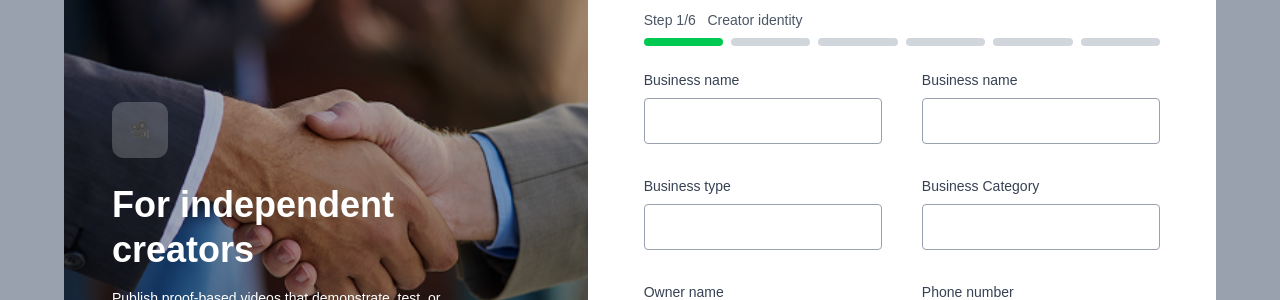
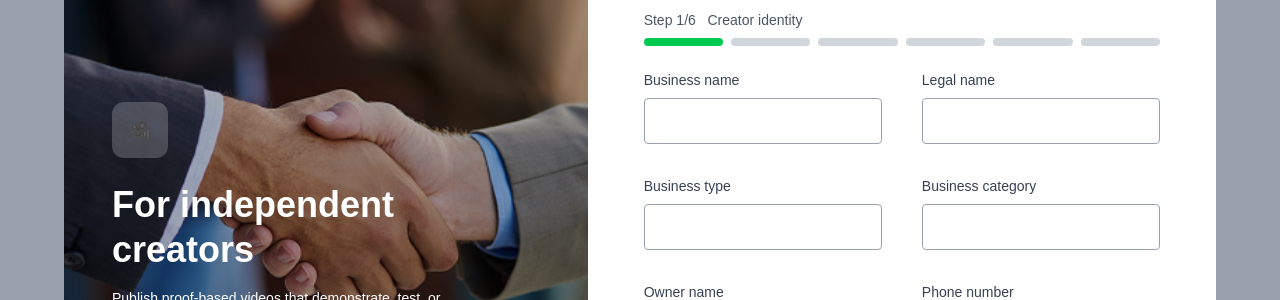
Before and after one commit to yuvaraj-io/verifiad, a Next.js app: page /signup in a window 1280 px wide. Both pictures are taken after a click on the button "Businesses". Shown: the part 244-544 px from the top of the page. Built offline with nearby package versions, Linux system fonts and the light colour scheme; no server answers.

Commit message:
step 1 validations

```diff
--- a/components/signup/SignupLayout.tsx
+++ b/components/signup/SignupLayout.tsx
@@ -25,6 +25,15 @@ export type CreatorVerification = {
   previewUrl?: string;
 };
 
+export type BusinessForm = {
+  businessName: string;
+  legalName: string;
+  businessType: string;
+  category: string;
+  ownerName: string;
+  phone: string;
+};
+
 export default function SignupLayout() {
   const [role, setRole] = useState<Role>("creator");
   const [step, setStep] = useState(1);
@@ -41,6 +50,15 @@ export default function SignupLayout() {
   const [creatorContact, setCreatorContact] =
   useState<CreatorContact>({
     email: "",
+    phone: "",
+  });
+
+  const [businessForm, setBusinessForm] = useState<BusinessForm>({
+  businessName: "",
+  legalName: "",
+  businessType: "",
+  category: "",
+  ownerName: "",
   phone: "",
 });
 
@@ -125,6 +143,8 @@ export default function SignupLayout() {
               setCreatorVerification={setCreatorVerification}
               creatorContact={creatorContact}
               setCreatorContact={setCreatorContact}
+              businessForm={businessForm}
+              setBusinessForm={setBusinessForm}
               finish={finish}
             />
           </div>
--- a/components/signup/StepRenderer.tsx
+++ b/components/signup/StepRenderer.tsx
@@ -13,6 +13,7 @@ import {
   CreatorVerification,
   CreatorContact,
   Role,
+  BusinessForm
 } from "./SignupLayout";
 
 export default function StepRenderer({
@@ -27,6 +28,8 @@ export default function StepRenderer({
   creatorContact,
   setCreatorContact,
   finish,
+  businessForm,
+  setBusinessForm
 }: {
   role: Role;
   step: number;
@@ -39,6 +42,8 @@ export default function StepRenderer({
   creatorContact: CreatorContact;
   setCreatorContact: (v: CreatorContact) => void;
   finish: () => void;
+  businessForm:BusinessForm,
+  setBusinessForm: (v: BusinessForm) => void;
 }) {
   if (role === "creator") {
     if (step === 1)
@@ -103,7 +108,10 @@ export default function StepRenderer({
   }
   if(role === "business"){
     if(step === 1){
-      return <BusinessStep1 onNext={onNext}/>
+      return <BusinessStep1
+      values={businessForm}
+        onChange={setBusinessForm}
+      onNext={onNext}/>
     }
   }
 
--- a/components/signup/steps/business/Step1.tsx
+++ b/components/signup/steps/business/Step1.tsx
@@ -1,85 +1,121 @@
 "use client";
 
+import { useMemo, useState } from "react";
+import { BusinessForm } from "../../SignupLayout";
+
+type Errors = Partial<Record<keyof BusinessForm, string>>;
+
 export default function BusinessStep1({
+  values,
+  onChange,
   onNext,
 }: {
+  values: BusinessForm;
+  onChange: (v: BusinessForm) => void;
   onNext: () => void;
 }) {
+  const [attempted, setAttempted] = useState(false);
+
+  const errors: Errors = useMemo(() => {
+    const e: Errors = {};
+
+    if (!values.businessName.trim()) e.businessName = "Required";
+    if (!values.legalName.trim()) e.legalName = "Required";
+    if (!values.businessType.trim()) e.businessType = "Required";
+    if (!values.category.trim()) e.category = "Required";
+    if (!values.ownerName.trim()) e.ownerName = "Required";
+
+    if (!/^[6-9][0-9]{9}$/.test(values.phone)) {
+      e.phone = "Enter valid 10-digit mobile number";
+    }
+
+    return e;
+  }, [values]);
+
+  const isValid = Object.keys(errors).length === 0;
+
+  const handleNext = () => {
+    setAttempted(true);
+    if (!isValid) return;
+    onNext();
+  };
+
+  const inputClass = (err?: string) =>
+    `w-full rounded border px-4 py-3 text-sm outline-none ${
+      attempted && err ? "border-red-500" : "border-gray-400 focus:border-purple-500"
+    }`;
+
   return (
     <div className="flex h-full flex-col justify-between">
-      {/* Form */}
       <div className="grid grid-cols-2 gap-x-10 gap-y-8">
-        {/* Business name */}
-        <div>
-          <label className="mb-2 block text-sm text-gray-700">
-            Business name
-          </label>
+        <Field label="Business name" error={attempted && errors.businessName}>
           <input
-            type="text"
-            className="w-full rounded border border-gray-400 px-4 py-3 text-sm outline-none focus:border-purple-500"
+            className={inputClass(errors.businessName)}
+            value={values.businessName}
+            onChange={(e) =>
+              onChange({ ...values, businessName: e.target.value })
+            }
           />
-        </div>
+        </Field>
 
-        {/* Business name (second column as shown) */}
-        <div>
-          <label className="mb-2 block text-sm text-gray-700">
-            Business name
-          </label>
+        <Field label="Legal name" error={attempted && errors.legalName}>
           <input
-            type="text"
-            className="w-full rounded border border-gray-400 px-4 py-3 text-sm outline-none focus:border-purple-500"
+            className={inputClass(errors.legalName)}
+            value={values.legalName}
+            onChange={(e) =>
+              onChange({ ...values, legalName: e.target.value })
+            }
           />
-        </div>
+        </Field>
 
-        {/* Business type */}
-        <div>
-          <label className="mb-2 block text-sm text-gray-700">
-            Business type
-          </label>
+        <Field label="Business type" error={attempted && errors.businessType}>
           <input
-            type="text"
-            className="w-full rounded border border-gray-400 px-4 py-3 text-sm outline-none focus:border-purple-500"
+            className={inputClass(errors.businessType)}
+            value={values.businessType}
+            onChange={(e) =>
+              onChange({ ...values, businessType: e.target.value })
+            }
           />
-        </div>
+        </Field>
 
-        {/* Business category */}
-        <div>
-          <label className="mb-2 block text-sm text-gray-700">
-            Business Category
-          </label>
+        <Field label="Business category" error={attempted && errors.category}>
           <input
-            type="text"
-            className="w-full rounded border border-gray-400 px-4 py-3 text-sm outline-none focus:border-purple-500"
+            className={inputClass(errors.category)}
+            value={values.category}
+            onChange={(e) =>
+              onChange({ ...values, category: e.target.value })
+            }
           />
-        </div>
+        </Field>
 
-        {/* Owner name */}
-        <div>
-          <label className="mb-2 block text-sm text-gray-700">
-            Owner name
-          </label>
+        <Field label="Owner name" error={attempted && errors.ownerName}>
           <input
-            type="text"
-            className="w-full rounded border border-gray-400 px-4 py-3 text-sm outline-none focus:border-purple-500"
+            className={inputClass(errors.ownerName)}
+            value={values.ownerName}
+            onChange={(e) =>
+              onChange({ ...values, ownerName: e.target.value })
+            }
           />
-        </div>
+        </Field>
 
-        {/* Phone number */}
-        <div>
-          <label className="mb-2 block text-sm text-gray-700">
-            Phone number
-          </label>
+        <Field label="Phone number" error={attempted && errors.phone}>
           <input
-            type="tel"
-            className="w-full rounded border border-gray-400 px-4 py-3 text-sm outline-none focus:border-purple-500"
+            className={inputClass(errors.phone)}
+            value={values.phone}
+            maxLength={10}
+            onChange={(e) =>
+              onChange({
+                ...values,
+                phone: e.target.value.replace(/\D/g, ""),
+              })
+            }
           />
-        </div>
+        </Field>
       </div>
 
-      {/* Next Button */}
       <div className="flex justify-end pt-10">
         <button
-          onClick={onNext}
+          onClick={handleNext}
           className="rounded bg-purple-600 px-10 py-3 text-white"
         >
           Next
@@ -88,3 +124,21 @@ export default function BusinessStep1({
     </div>
   );
 }
+
+function Field({
+  label,
+  error,
+  children,
+}: {
+  label: string;
+  error?: string | false;
+  children: React.ReactNode;
+}) {
+  return (
+    <div>
+      <label className="mb-2 block text-sm text-gray-700">{label}</label>
+      {children}
+      {error && <p className="mt-1 text-sm text-red-500">{error}</p>}
+    </div>
+  );
+}
```
Lines whose indentation alone changed are shown as unchanged.
